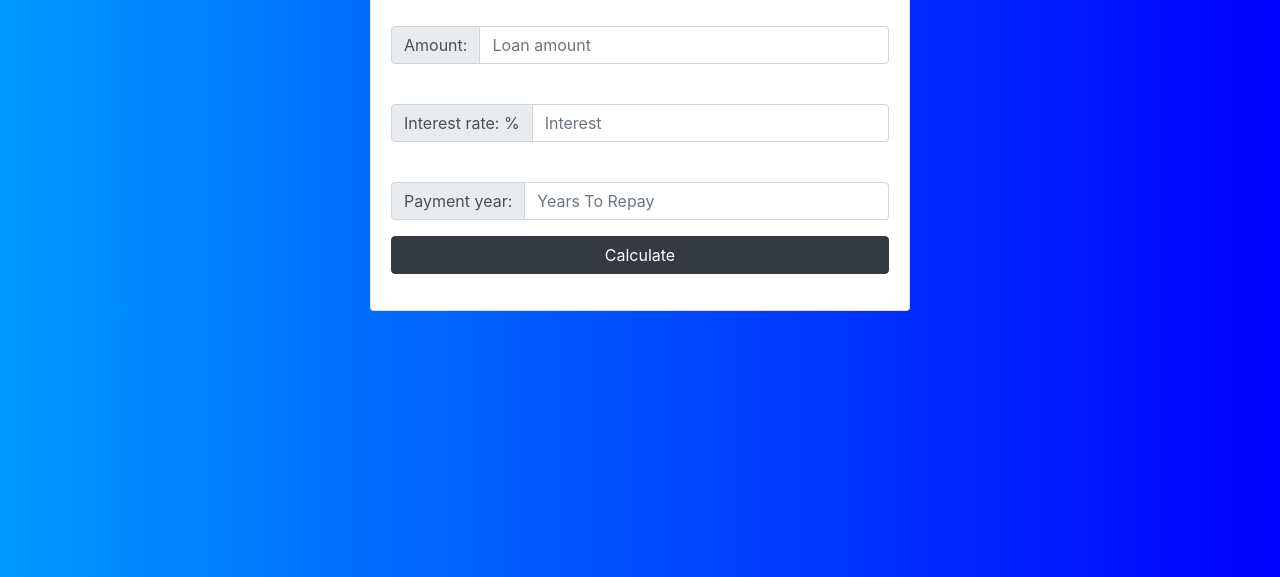
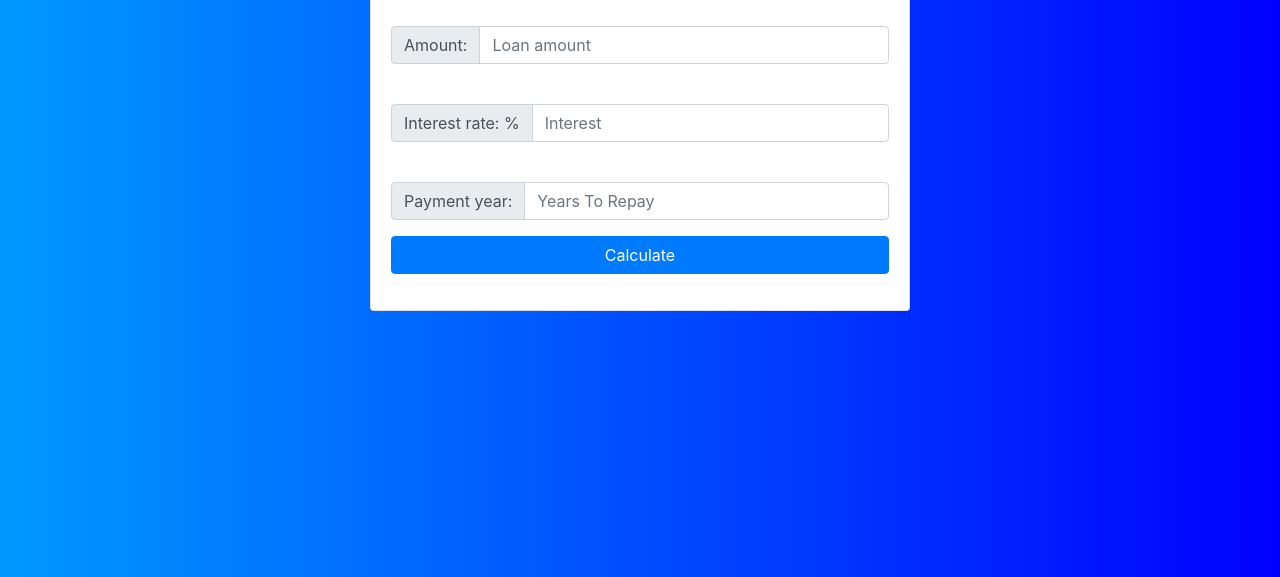
Before and after one commit to idowuadekale/Loan-Calculator, a plain HTML site: page index.html in a window 1280 px wide. Shown: the part 223-800 px from the top of the page. Drawn offline with nearby package versions, Linux system fonts and the light colour scheme.

Commit message:
Style: button color

```diff
--- a/index.html
+++ b/index.html
@@ -65,7 +65,7 @@
                             <input type="number" class="form-control" id="years" placeholder="Years To Repay">
                         </div>
                         <div class="form-group">
-                            <input type="submit" class="btn btn-block btn-dark" value="Calculate" id="calculate">
+                            <input type="submit" class="btn btn-block btn-primary" value="Calculate" id="calculate">
                         </div>
                     </form>
 
```
